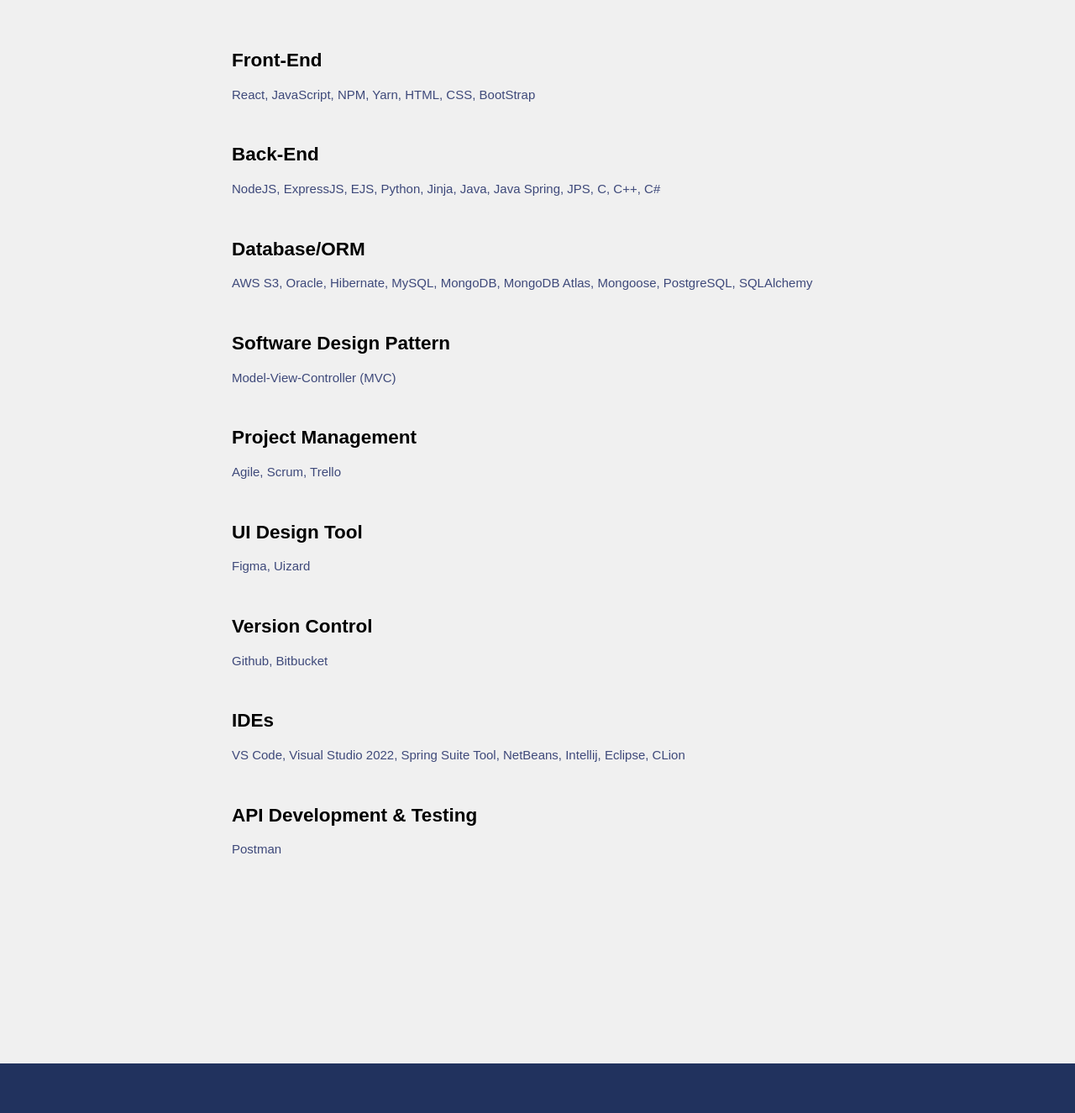
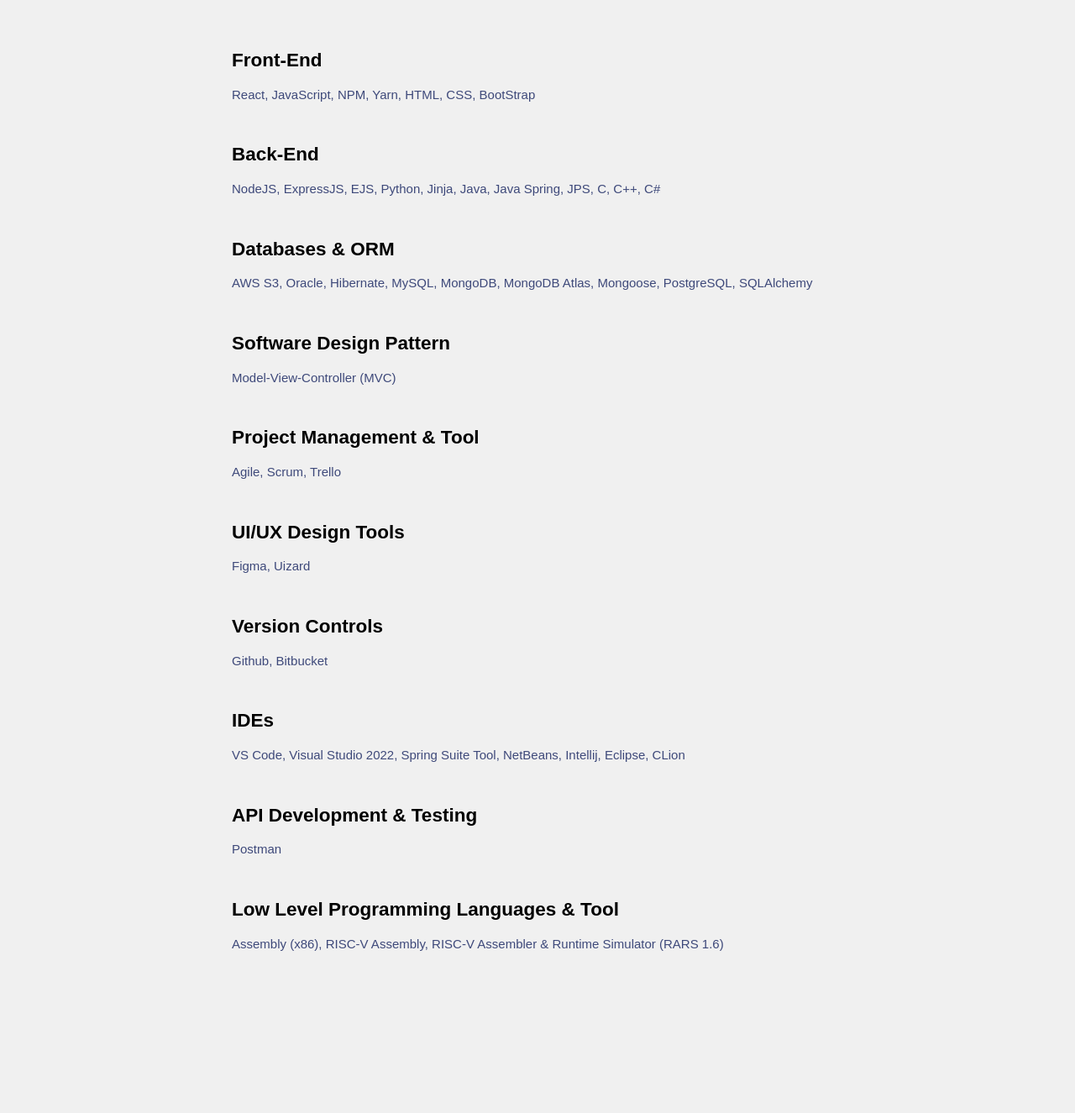
Before and after one commit to jvang0620/Personal-Portfolio, a React (Create React App) app: page / in a window 1280 px wide. Shown: the part 903-2228 px from the top of the page at 84% size. Built offline with nearby package versions, Linux system fonts and the light colour scheme.

Commit message:
adding low-level section, fixing some wordings in tech-section

```diff
--- a/src/pages/Home.js
+++ b/src/pages/Home.js
@@ -44,7 +44,7 @@
 
           {/* Front-End */}
           <li className="item">
-            <h2> Front-End</h2>
+            <h2>Front-End</h2>
             <p>
               React, JavaScript, NPM, Yarn, HTML, CSS, BootStrap
             </p>
@@ -64,7 +64,7 @@
 
           {/* Database/Mapper */}
           <li className="item">
-            <h2>Database/ORM</h2>
+            <h2>Databases & ORM</h2>
             <p>
               AWS S3, Oracle, Hibernate, MySQL, MongoDB, MongoDB Atlas, Mongoose,
               PostgreSQL, SQLAlchemy
@@ -85,7 +85,7 @@
 
           {/* Project Management */}
           <li className="item">
-            <h2>Project Management</h2>
+            <h2>Project Management & Tool</h2>
             <p>
               Agile, Scrum, Trello
             </p>
@@ -95,7 +95,7 @@
 
           {/* UI Desgin Tool */}
           <li className="item">
-            <h2>UI Design Tool</h2>
+            <h2>UI/UX Design Tools</h2>
             <p>
               Figma, Uizard
             </p>
@@ -105,7 +105,7 @@
 
           {/* Version Control */}
           <li className="item">
-            <h2>Version Control</h2>
+            <h2>Version Controls</h2>
             <p>
               Github, Bitbucket
             </p>
@@ -133,6 +133,16 @@
 
           <br />
 
+          {/* Other Programming Lanuages*/}
+          <li className="item">
+            <h2>Low Level Programming Languages & Tool</h2>
+            <p>
+              Assembly (x86), RISC-V Assembly, RISC-V Assembler & Runtime Simulator (RARS 1.6)
+            </p>
+          </li>
+
+          <br />
+
         </ol>
       </div>
     </div>
```
